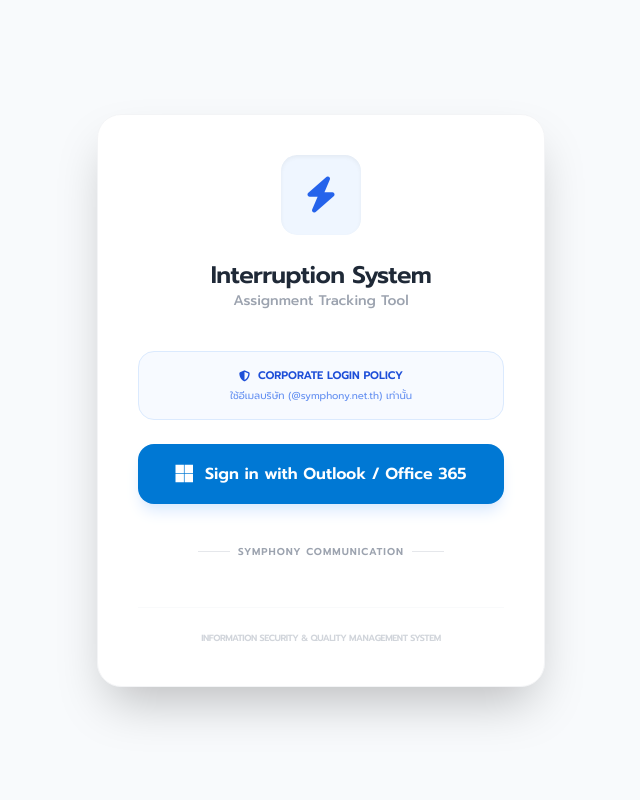
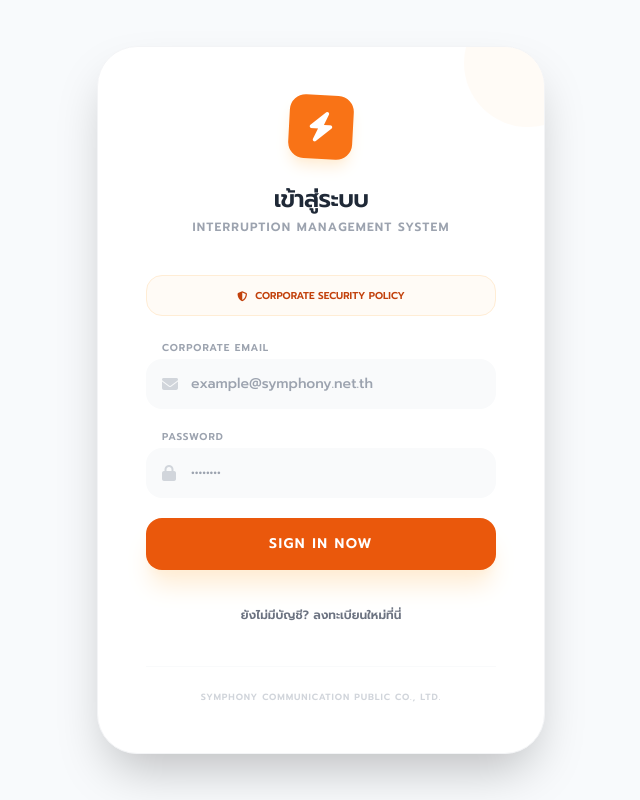
Before and after one commit to sambitao/Assignment-system-2026, a React (Vite) app: page / in a window 1280 px wide. Shown: the whole page, without its empty margins (319-959 px from the left). Built offline with nearby package versions, Linux system fonts and the light colour scheme; no server answers.

Commit message:
Update Login.tsx

```diff
--- a/components/Login.tsx
+++ b/components/Login.tsx
@@ -1,133 +1,192 @@
 
-import React, { useState, useEffect } from 'react';
-import { signInWithPopup, signOut } from 'firebase/auth';
-import { auth, microsoftProvider } from '../firebase';
+import React, { useState } from 'react';
+import {
+  signInWithEmailAndPassword,
+  createUserWithEmailAndPassword,
+  updateProfile,
+  signOut
+} from 'firebase/auth';
+import { doc, setDoc, serverTimestamp } from 'firebase/firestore';
+import { auth, db } from '../firebase';
 import Swal from 'sweetalert2';
 
 const Login: React.FC = () => {
+  const [isRegister, setIsRegister] = useState(false);
   const [loading, setLoading] = useState(false);
-  const [currentDomain, setCurrentDomain] = useState('');
 
-  useEffect(() => {
-    const hostname = window.location.hostname || 'Unknown Host';
-    setCurrentDomain(hostname);
-  }, []);
+  // Form States
+  const [email, setEmail] = useState('');
+  const [password, setPassword] = useState('');
+  const [displayName, setDisplayName] = useState('');
 
-  const handleLogin = async () => {
+  const validateEmail = (emailStr: string) => {
+    return emailStr.toLowerCase().endsWith('@symphony.net.th');
+  };
+
+  const handleAuth = async (e: React.FormEvent) => {
+    e.preventDefault();
+
+    if (!validateEmail(email)) {
+      Swal.fire({
+        icon: 'error',
+        title: 'Email ไม่ถูกต้อง',
+        text: 'กรุณาใช้อีเมลบริษัท @symphony.net.th เท่านั้น',
+        confirmButtonColor: '#ea580c'
+      });
+      return;
+    }
+
     setLoading(true);
     try {
-      const result = await signInWithPopup(auth, microsoftProvider);
-      const email = result.user.email || '';
+      if (isRegister) {
+        // Registration Logic
+        if (!displayName) {
+          throw new Error("กรุณาระบุชื่อ-นามสกุล");
+        }
 
-      if (!email.endsWith('@symphony.net.th')) {
-        await Swal.fire({
-          icon: 'error',
-          title: 'Access Denied',
-          text: 'กรุณาเข้าสู่ระบบด้วยอีเมลบริษัท @symphony.net.th เท่านั้น',
-          confirmButtonColor: '#ea580c'
+        const userCredential = await createUserWithEmailAndPassword(auth, email, password);
+        const user = userCredential.user;
+
+        // Update Auth Profile
+        await updateProfile(user, { displayName });
+
+        // Save to Firestore users collection
+        await setDoc(doc(db, 'users', user.uid), {
+          uid: user.uid,
+          email: user.email,
+          displayName: displayName,
+          role: 'user',
+          createdAt: serverTimestamp()
         });
-        await signOut(auth);
+
+        Swal.fire({
+          icon: 'success',
+          title: 'ลงทะเบียนสำเร็จ',
+          text: 'ยินดีต้อนรับเข้าสู่ระบบ',
+          timer: 2000,
+          showConfirmButton: false
+        });
+      } else {
+        // Login Logic
+        await signInWithEmailAndPassword(auth, email, password);
       }
     } catch (error: any) {
-      console.error("Login Error Details:", error);
+      console.error("Auth Error:", error);
+      let message = "เกิดข้อผิดพลาดในการเข้าสู่ระบบ";
 
-      if (error.code === 'auth/unauthorized-domain' || error.message?.includes('unauthorized')) {
-        Swal.fire({
-          icon: 'warning',
-          title: '<span class="text-red-600">ต้องตั้งค่า Firebase</span>',
-          html: `
-            <div class="text-left text-sm">
-              <div class="bg-red-50 p-4 rounded-xl border border-red-200 mb-4">
-                <p class="font-bold text-red-800 underline">สาเหตุ:</p>
-                <p class="text-red-700">โดเมนนี้ยังไม่ได้รับอนุญาตใน Firebase Auth</p>
-              </div>
+      if (error.code === 'auth/user-not-found') message = "ไม่พบผู้ใช้งานนี้ในระบบ";
+      if (error.code === 'auth/wrong-password') message = "รหัสผ่านไม่ถูกต้อง";
+      if (error.code === 'auth/email-already-in-use') message = "อีเมลนี้ถูกใช้งานไปแล้ว";
+      if (error.code === 'auth/weak-password') message = "รหัสผ่านต้องมีความยาวอย่างน้อย 6 ตัวอักษร";
 
-              <div class="mb-4 text-center">
-                <p class="font-bold text-gray-800 mb-2 uppercase text-[10px] tracking-widest">ชื่อโดเมนของคุณ:</p>
-                <div class="bg-black text-green-400 p-3 rounded-lg font-mono text-xs break-all shadow-inner border border-gray-700">
-                  ${currentDomain}
-                </div>
-              </div>
-
-              <div class="text-[11px] text-gray-600 bg-gray-100 p-4 rounded-lg space-y-2">
-                <p class="font-bold text-gray-800">วิธีแก้ (Microsoft Auth):</p>
-                <p>1. เปิด <b>Firebase Console</b></p>
-                <p>2. ไปที่ <b>Authentication</b> > <b>Sign-in method</b></p>
-                <p>3. เพิ่ม <b>Microsoft</b> (ต้องใช้ Client ID/Secret จาก Azure Portal)</p>
-                <p>4. ไปที่ <b>Settings</b> > <b>Authorized domains</b> เพื่อเพิ่มโดเมนด้านบน</p>
-              </div>
-            </div>
-          `,
-          confirmButtonColor: '#ea580c',
-          confirmButtonText: 'รับทราบ',
-          width: '450px'
-        });
-      } else if (error.code === 'auth/operation-not-allowed') {
-        Swal.fire({
-          icon: 'error',
-          title: 'Provider Not Enabled',
-          text: 'กรุณาเปิดใช้งาน Microsoft Sign-in ใน Firebase Console',
-          confirmButtonColor: '#ef4444'
-        });
-      } else {
-        Swal.fire({
-          icon: 'error',
-          title: 'Login Error',
-          text: error.message || 'เกิดข้อผิดพลาดในการเชื่อมต่อกับ Microsoft Account',
-          confirmButtonColor: '#ef4444'
-        });
-      }
+      Swal.fire({
+        icon: 'error',
+        title: isRegister ? 'ลงทะเบียนไม่สำเร็จ' : 'เข้าสู่ระบบไม่สำเร็จ',
+        text: error.message || message,
+        confirmButtonColor: '#ef4444'
+      });
     } finally {
       setLoading(false);
     }
   };
 
   return (
-    <div className="min-h-screen flex items-center justify-center bg-slate-50 p-4">
-      <div className="max-w-md w-full bg-white rounded-3xl shadow-2xl p-8 lg:p-10 border border-gray-100 animate-fadeIn">
-        <div className="text-center mb-10">
-          <div className="inline-flex items-center justify-center w-20 h-20 bg-blue-50 rounded-2xl mb-6 shadow-inner">
-            <i className="fa-solid fa-bolt text-4xl text-blue-600"></i>
+    <div className="min-h-screen flex items-center justify-center bg-slate-50 p-4 font-sans">
+      <div className="max-w-md w-full bg-white rounded-[2.5rem] shadow-2xl p-8 lg:p-12 border border-gray-100 animate-fadeIn relative overflow-hidden">
+        {/* Decorative Circle */}
+        <div className="absolute -top-12 -right-12 w-32 h-32 bg-brand-50 rounded-full opacity-50"></div>
+
+        <div className="text-center mb-10 relative">
+          <div className="inline-flex items-center justify-center w-16 h-16 bg-brand-500 rounded-2xl mb-6 shadow-lg shadow-orange-100 rotate-3">
+            <i className="fa-solid fa-bolt text-3xl text-white"></i>
           </div>
-          <h1 className="text-2xl font-extrabold text-gray-800 tracking-tight">
-            Interruption System
+          <h1 className="text-2xl font-black text-gray-800 tracking-tight mb-1">
+            {isRegister ? 'สร้างบัญชีใหม่' : 'เข้าสู่ระบบ'}
           </h1>
-          <p className="text-gray-400 text-sm font-medium">Assignment Tracking Tool</p>
+          <p className="text-gray-400 text-xs font-bold uppercase tracking-widest">
+            Interruption Management System
+          </p>
         </div>
 
-        <div className="space-y-6">
-          <div className="bg-blue-50/50 border border-blue-100 p-4 rounded-2xl mb-2">
-            <p className="text-[11px] text-blue-700 font-bold uppercase text-center flex items-center justify-center gap-2">
-              <i className="fa-solid fa-shield-halved"></i> Corporate Login Policy
+        <form onSubmit={handleAuth} className="space-y-5 relative">
+          <div className="bg-orange-50/50 border border-orange-100 p-3 rounded-2xl mb-6">
+            <p className="text-[10px] text-brand-700 font-black uppercase text-center flex items-center justify-center gap-2">
+              <i className="fa-solid fa-shield-halved"></i> Corporate Security Policy
             </p>
-            <p className="text-[10px] text-blue-600/70 text-center mt-1">ใช้อีเมลบริษัท (@symphony.net.th) เท่านั้น</p>
+          </div>
+
+          {isRegister && (
+            <div className="group">
+              <label className="block text-[10px] font-bold text-gray-400 uppercase ml-4 mb-1 tracking-widest">Full Name</label>
+              <div className="relative">
+                <i className="fa-solid fa-user absolute left-4 top-1/2 -translate-y-1/2 text-gray-300 group-focus-within:text-brand-500 transition-colors"></i>
+                <input
+                  type="text"
+                  required
+                  placeholder="ชื่อ - นามสกุล"
+                  value={displayName}
+                  onChange={(e) => setDisplayName(e.target.value)}
+                  className="w-full bg-gray-50 border border-transparent focus:border-brand-500 focus:bg-white rounded-2xl py-3.5 pl-11 pr-4 outline-none transition-all text-sm font-medium"
+                />
+              </div>
+            </div>
+          )}
+
+          <div className="group">
+            <label className="block text-[10px] font-bold text-gray-400 uppercase ml-4 mb-1 tracking-widest">Corporate Email</label>
+            <div className="relative">
+              <i className="fa-solid fa-envelope absolute left-4 top-1/2 -translate-y-1/2 text-gray-300 group-focus-within:text-brand-500 transition-colors"></i>
+              <input
+                type="email"
+                required
+                placeholder="example@symphony.net.th"
+                value={email}
+                onChange={(e) => setEmail(e.target.value)}
+                className="w-full bg-gray-50 border border-transparent focus:border-brand-500 focus:bg-white rounded-2xl py-3.5 pl-11 pr-4 outline-none transition-all text-sm font-medium"
+              />
+            </div>
+          </div>
+
+          <div className="group">
+            <label className="block text-[10px] font-bold text-gray-400 uppercase ml-4 mb-1 tracking-widest">Password</label>
+            <div className="relative">
+              <i className="fa-solid fa-lock absolute left-4 top-1/2 -translate-y-1/2 text-gray-300 group-focus-within:text-brand-500 transition-colors"></i>
+              <input
+                type="password"
+                required
+                placeholder="••••••••"
+                value={password}
+                onChange={(e) => setPassword(e.target.value)}
+                className="w-full bg-gray-50 border border-transparent focus:border-brand-500 focus:bg-white rounded-2xl py-3.5 pl-11 pr-4 outline-none transition-all text-sm font-medium"
+              />
+            </div>
           </div>
 
           <button
-            onClick={handleLogin}
+            type="submit"
             disabled={loading}
-            className="w-full flex items-center justify-center gap-3 bg-[#0078d4] text-white py-4 px-6 rounded-2xl font-bold hover:bg-[#005a9e] transition-all shadow-lg shadow-blue-100 disabled:opacity-50 active:scale-95"
+            className="w-full bg-brand-600 text-white py-4 rounded-2xl font-black text-sm uppercase tracking-widest hover:bg-brand-700 transition-all shadow-xl shadow-orange-100 active:scale-95 disabled:opacity-50 mt-4"
           >
             {loading ? (
-              <i className="fa-solid fa-circle-notch fa-spin text-white"></i>
+              <i className="fa-solid fa-circle-notch fa-spin"></i>
             ) : (
-              <i className="fa-brands fa-microsoft text-xl"></i>
+              isRegister ? 'Confirm Registration' : 'Sign In Now'
             )}
-            <span>Sign in with Outlook / Office 365</span>
           </button>
+        </form>
 
-          <div className="text-center pt-4">
-            <span className="text-[10px] text-gray-400 uppercase tracking-widest font-bold flex items-center justify-center gap-2">
-              <span className="w-8 h-[1px] bg-gray-200"></span>
-              SYMPHONY COMMUNICATION
-              <span className="w-8 h-[1px] bg-gray-200"></span>
-            </span>
-          </div>
+        <div className="mt-8 text-center">
+          <button
+            onClick={() => setIsRegister(!isRegister)}
+            className="text-xs font-bold text-gray-500 hover:text-brand-600 transition-colors"
+          >
+            {isRegister ? 'มีบัญชีอยู่แล้ว? เข้าสู่ระบบ' : 'ยังไม่มีบัญชี? ลงทะเบียนใหม่ที่นี่'}
+          </button>
         </div>
 
-        <div className="mt-12 pt-6 border-t border-gray-50 text-center">
-           <p className="text-[9px] font-bold text-gray-300 uppercase tracking-tighter">
-             Information Security & Quality Management System
+        <div className="mt-10 pt-6 border-t border-gray-50 text-center">
+           <p className="text-[9px] font-bold text-gray-300 uppercase tracking-widest">
+             Symphony Communication Public Co., Ltd.
            </p>
         </div>
       </div>
```
